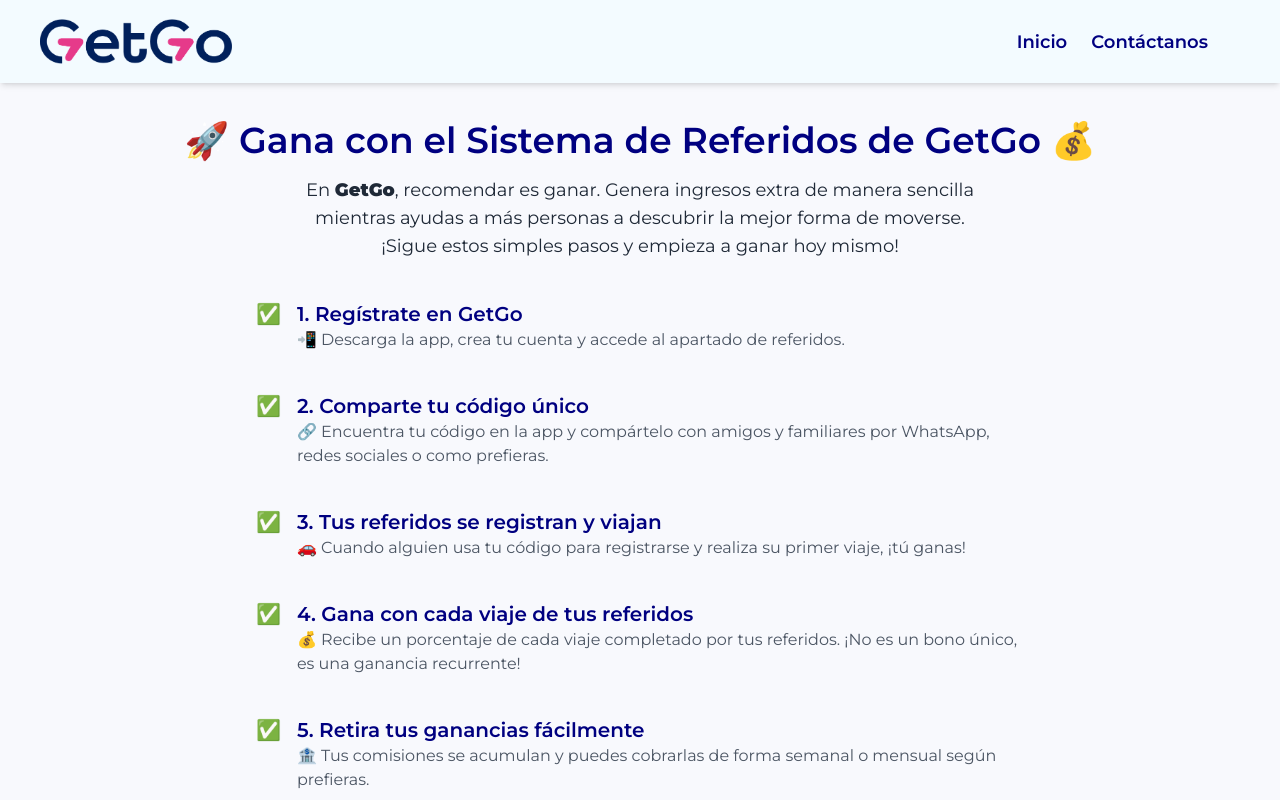
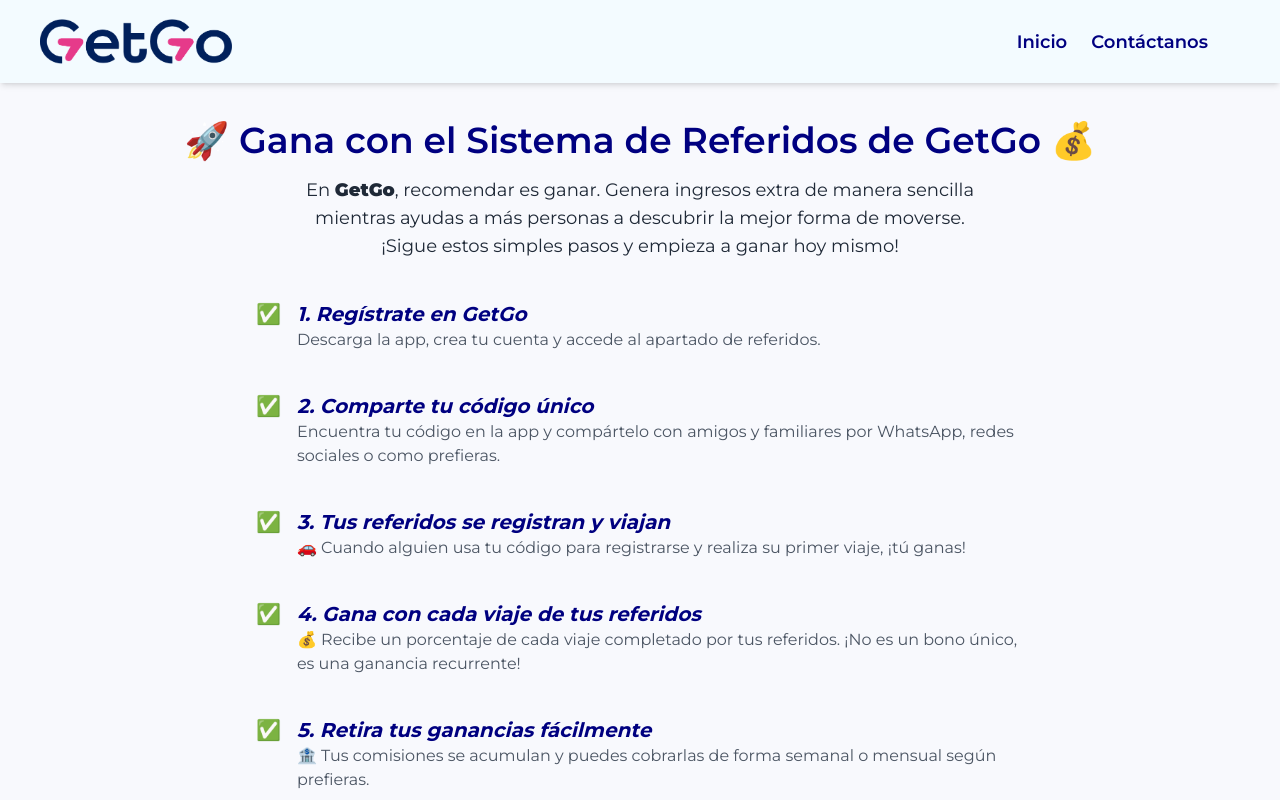
Before and after one commit to jsepulvedai1/GetgoPage, a Next.js app in the folder getgoweb/: page /nuestro-sistema in a window 1280 px wide. Shown: the top 800 px of the page. Built offline with nearby package versions, Linux system fonts and the light colour scheme.

Commit message:
italic en nuestro sistema

```diff
--- a/getgoweb/src/app/nuestro-sistema/page.tsx
+++ b/getgoweb/src/app/nuestro-sistema/page.tsx
@@ -33,11 +33,11 @@
             <div className="flex items-start gap-4">
               <span className="text-xl text-green-500">✅</span>
               <div>
-                <h3 className="text-xl font-semibold text-[#000080]">
+                <h3 className="text-xl font-bold text-[#000080] italic">
                   1. Regístrate en GetGo
                 </h3>
                 <p className="text-gray-600 font-normal">
-                  📲 Descarga la app, crea tu cuenta y accede al apartado de
+                  Descarga la app, crea tu cuenta y accede al apartado de
                   referidos.
                 </p>
               </div>
@@ -46,11 +46,11 @@
             <div className="flex items-start gap-4">
               <span className="text-xl text-green-500 text-[#000080]">✅</span>
               <div>
-                <h3 className="text-xl font-semibold text-[#000080]">
+                <h3 className="text-xl font-bold text-[#000080] italic">
                   2. Comparte tu código único
                 </h3>
                 <p className="text-gray-600 font-normal">
-                  🔗 Encuentra tu código en la app y compártelo con amigos y
+                  Encuentra tu código en la app y compártelo con amigos y
                   familiares por WhatsApp, redes sociales o como prefieras.
                 </p>
               </div>
@@ -59,7 +59,7 @@
             <div className="flex items-start gap-4">
               <span className="text-xl text-green-500">✅</span>
               <div>
-                <h3 className="text-xl font-semibold text-[#000080]">
+                <h3 className="text-xl font-bold text-[#000080] italic">
                   3. Tus referidos se registran y viajan
                 </h3>
                 <p className="text-gray-600 font-normal">
@@ -72,7 +72,7 @@
             <div className="flex items-start gap-4">
               <span className="text-xl text-green-500">✅</span>
               <div>
-                <h3 className="text-xl font-semibold text-[#000080]">
+                <h3 className="text-xl font-bold text-[#000080] italic">
                   4. Gana con cada viaje de tus referidos
                 </h3>
                 <p className="text-gray-600 font-normal">
@@ -85,7 +85,7 @@
             <div className="flex items-start gap-4">
               <span className="text-xl text-green-500">✅</span>
               <div>
-                <h3 className="text-xl font-semibold text-[#000080]">
+                <h3 className="text-xl font-bold text-[#000080] italic">
                   5. Retira tus ganancias fácilmente
                 </h3>
                 <p className="text-gray-600 font-normal">
```
